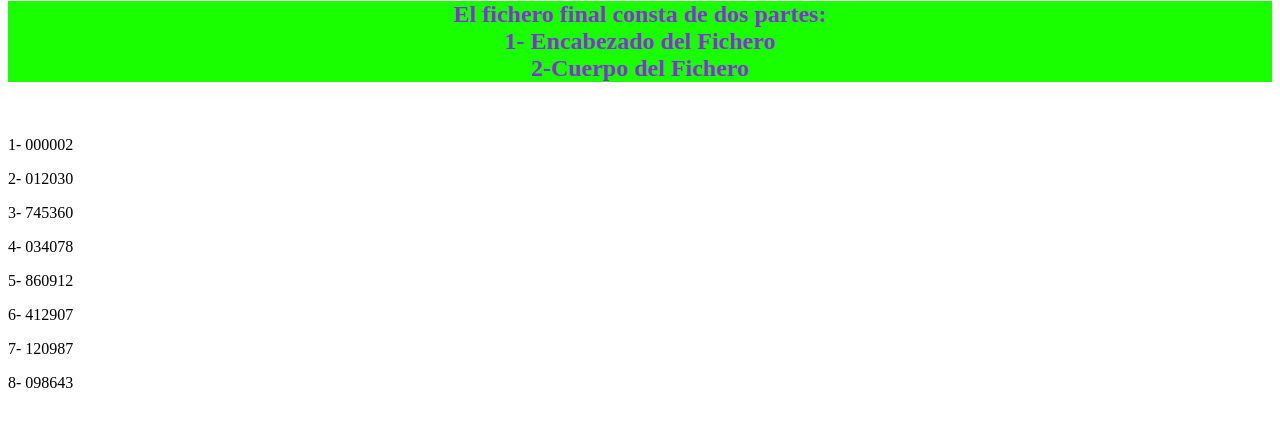
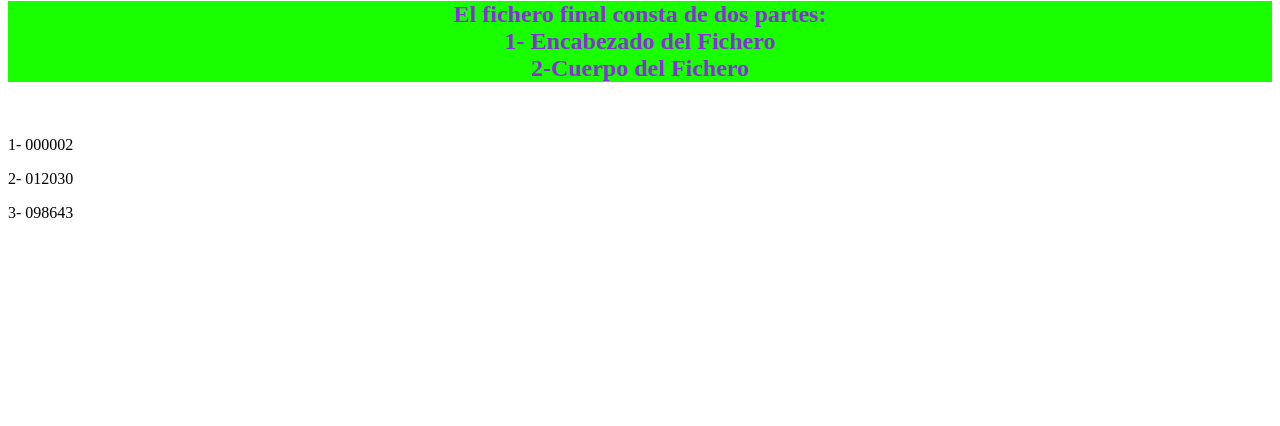
Before and after one commit to AntonioCruzGlez/prueba, a plain HTML site: page css/FF.html in a window 1280 px wide. Shown: the part 116-542 px from the top of the page. Drawn offline with Linux system fonts and the light colour scheme.

Commit message:
Some code in ccs folders  FF.html has been deleted

```diff
--- a/css/FF.html
+++ b/css/FF.html
@@ -10,11 +10,6 @@
     <br>
     <p>1- 000002</p>
     <p>2- 012030</p>
-    <p>3- 745360</p>
-    <p>4- 034078</p>
-    <p>5- 860912</p>
-    <p>6- 412907</p>
-    <p>7- 120987</p>
-    <p>8- 098643</p>
+    <p>3- 098643</p>
 </body>
 </html>
```
